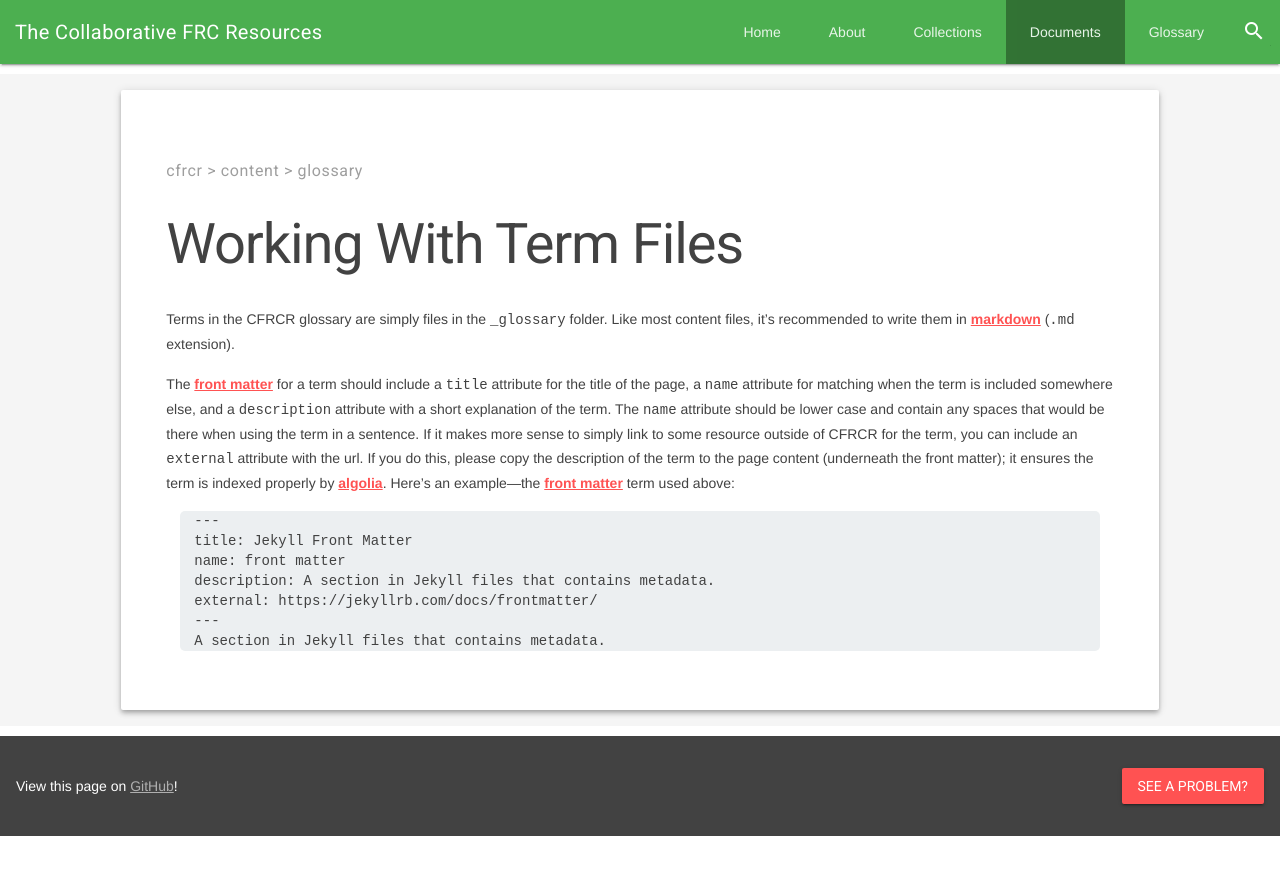
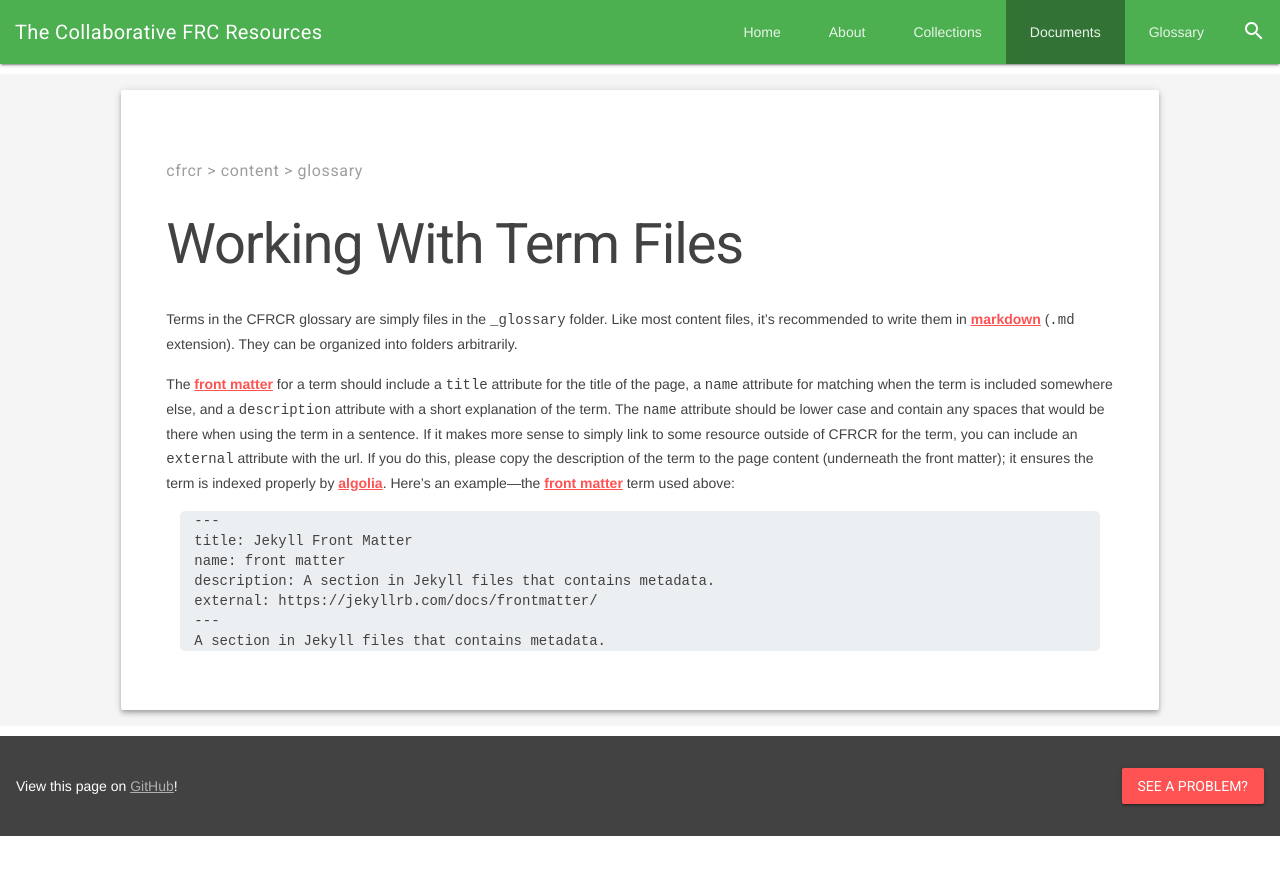
Before and after one commit to CFRCR/CFRCR, a Jekyll site: the page built from _documents/cfrcr/content/glossary/term_files.md, in a window 1280 px wide. Shown: the top 875 px of the page. Built offline with Jekyll 4.4.1, drawn with Linux system fonts in a browser that asks for light colours; nearby versions of some CDN libraries.

Commit message:
Added sentence.

```diff
--- a/_documents/cfrcr/content/glossary/term_files.md
+++ b/_documents/cfrcr/content/glossary/term_files.md
@@ -2,7 +2,7 @@
 title: Working With Term Files
 description: How to add and edit terms in CFRCR's glossary.
 ---
-Terms in the CFRCR glossary are simply files in the `_glossary` folder. Like most content files, it's recommended to write them in {% include term text="markdown" %} (`.md` extension).
+Terms in the CFRCR glossary are simply files in the `_glossary` folder. Like most content files, it's recommended to write them in {% include term text="markdown" %} (`.md` extension). They can be organized into folders arbitrarily.
 
 The {% include term text="front matter" %} for a term should include a `title` attribute for the title of the page, a  `name` attribute for matching when the term is included somewhere else, and a `description` attribute with a short explanation of the term. The `name` attribute should be lower case and contain any spaces that would be there when using the term in a sentence. If it makes more sense to simply link to some resource outside of CFRCR for the term, you can include an `external` attribute with the url. If you do this, please copy the description of the term to the page content (underneath the front matter); it ensures the term is indexed properly by {% include term text="algolia" %}. Here's an example&mdash;the {% include term text="front matter" %} term used above:
 
```
